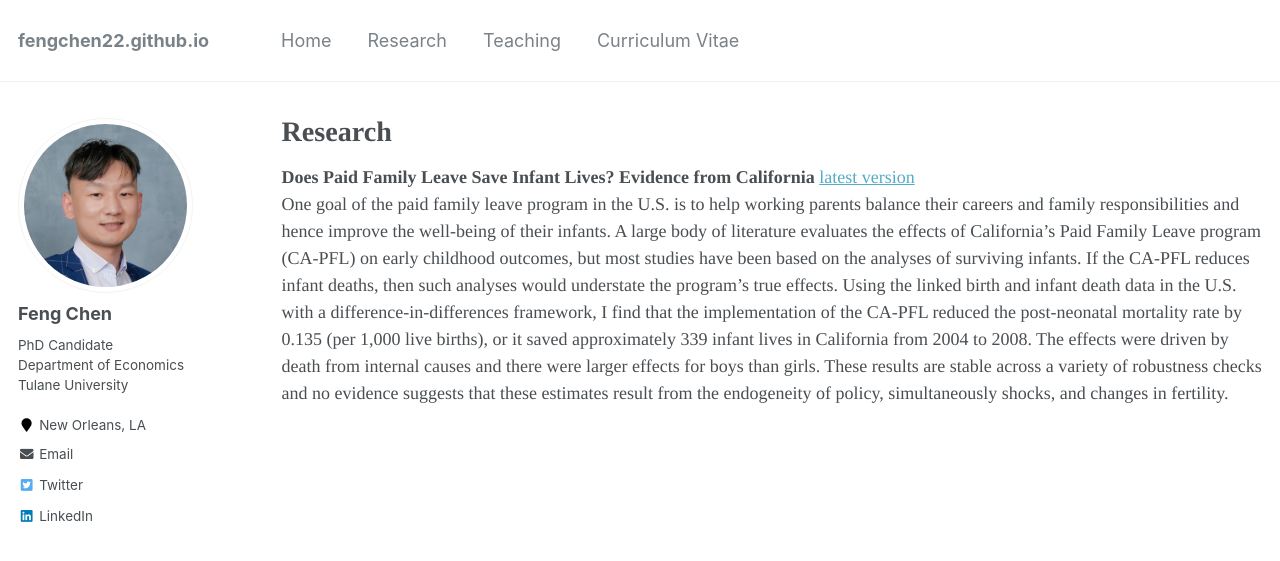
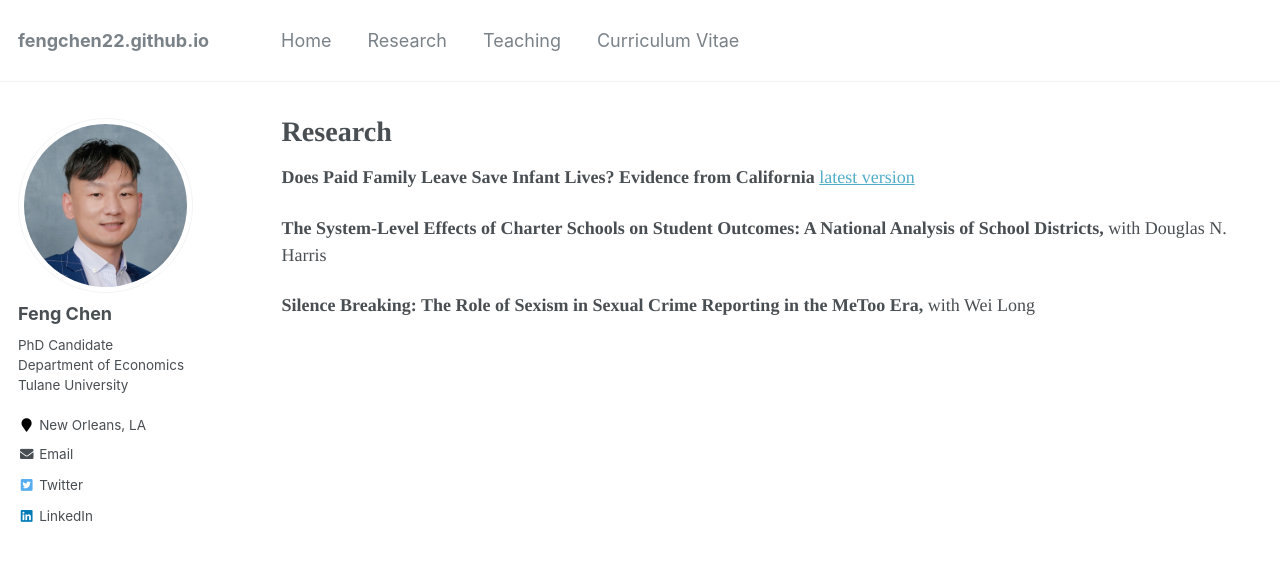
Before and after one commit to fengchen22/fengchen22.github.io, a Jekyll site: the page built from _pages/research.md, in a window 1280 px wide. Shown: the top 561 px of the page. Built offline with Jekyll 4.4.1, drawn with Linux system fonts in a browser that asks for light colours.

Commit message:
Update research.md

```diff
--- a/_pages/research.md
+++ b/_pages/research.md
@@ -6,4 +6,8 @@ author_profile: true
 ---
 
 **Does Paid Family Leave Save Infant Lives? Evidence from California** <a class='btn--research' href='/files/PFL_Feng.pdf'>latest version</a>
-One goal of the paid family leave program in the U.S. is to help working parents balance their careers and family responsibilities and hence improve the well-being of their infants. A large body of literature evaluates the effects of California’s Paid Family Leave program (CA-PFL) on early childhood outcomes, but most studies have been based on the analyses of surviving infants. If the CA-PFL reduces infant deaths, then such analyses would understate the program’s true effects. Using the linked birth and infant death data in the U.S. with a difference-in-differences framework, I find that the implementation of the CA-PFL reduced the post-neonatal mortality rate by 0.135 (per 1,000 live births), or it saved approximately 339 infant lives in California from 2004 to 2008. The effects were driven by death from internal causes and there were larger effects for boys than girls. These results are stable across a variety of robustness checks and no evidence suggests that these estimates result from the endogeneity of policy, simultaneously shocks, and changes in fertility.
+
+**The System-Level Effects of Charter Schools on Student Outcomes: A National Analysis of School
+Districts,** with Douglas N. Harris
+
+**Silence Breaking: The Role of Sexism in Sexual Crime Reporting in the MeToo Era,** with Wei Long
```
